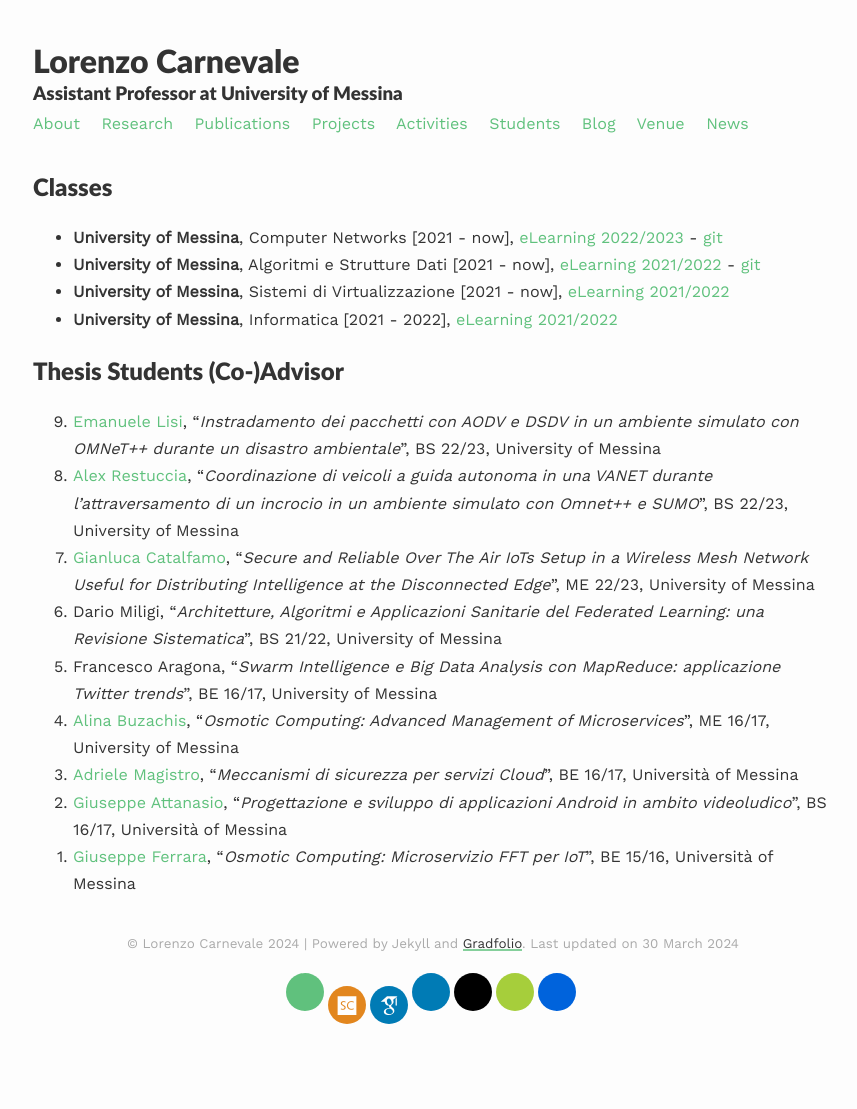
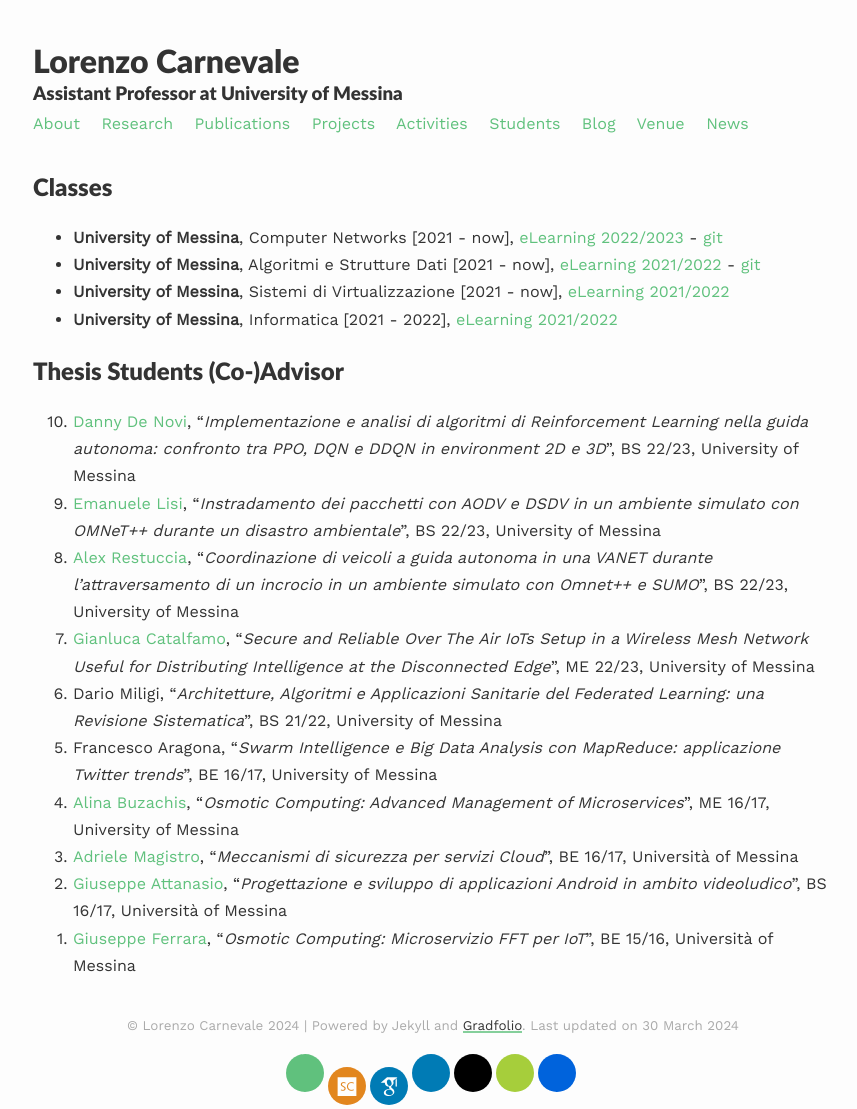
Before and after one commit to lcarnevale/lcarnevale.github.io, a Jekyll site: the page built from _pages/teaching.md, in a window 1280 px wide. Shown: the whole page, without its empty margins (207-1064 px from the left). Built offline with Jekyll 4.4.1, drawn with Linux system fonts in a browser that asks for light colours; some web fonts are replaced; before the commit the page ends 1028 px from its top, so only the background shows below that.

Commit message:
add thesis of De Novi

```diff
--- a/_pages/teaching.md
+++ b/_pages/teaching.md
@@ -12,8 +12,9 @@ published: true
 - **University of Messina**, Informatica [2021 - 2022], [eLearning 2021/2022](https://moodle2.unime.it/course/view.php?id=48069)
 
 ## Thesis Students (Co-)Advisor
-1. [Emanuele Lisi](), "*Instradamento dei pacchetti con AODV e DSDV in un ambiente simulato con OMNeT++ durante un disastro ambientale*", BS 22/23, University of Messina
-1. [Alex Restuccia](), "*Coordinazione di veicoli a guida autonoma in una VANET durante l’attraversamento di un incrocio in un ambiente simulato con Omnet++ e SUMO*", BS 22/23, University of Messina
+1. [Danny De Novi](), "*Implementazione e analisi di algoritmi di Reinforcement Learning nella guida autonoma: confronto tra PPO, DQN e DDQN in environment 2D e 3D*", BS 22/23, University of Messina
+1. [Emanuele Lisi](https://www.linkedin.com/in/emanuele-lisi-724380250), "*Instradamento dei pacchetti con AODV e DSDV in un ambiente simulato con OMNeT++ durante un disastro ambientale*", BS 22/23, University of Messina
+1. [Alex Restuccia](https://www.linkedin.com/in/alex-restuccia), "*Coordinazione di veicoli a guida autonoma in una VANET durante l’attraversamento di un incrocio in un ambiente simulato con Omnet++ e SUMO*", BS 22/23, University of Messina
 1. [Gianluca Catalfamo](https://www.linkedin.com/in/gianluca-catalfamo-a9826b19b/), "*Secure and Reliable Over The Air IoTs Setup in a Wireless Mesh Network Useful for Distributing Intelligence at the Disconnected Edge*", ME 22/23, University of Messina
 1. Dario Miligi, "*Architetture, Algoritmi e Applicazioni Sanitarie del Federated Learning: una Revisione Sistematica*", BS 21/22, University of Messina
 1. Francesco Aragona, "*Swarm Intelligence e Big Data Analysis con MapReduce: applicazione Twitter trends*", BE 16/17, University of Messina
```
